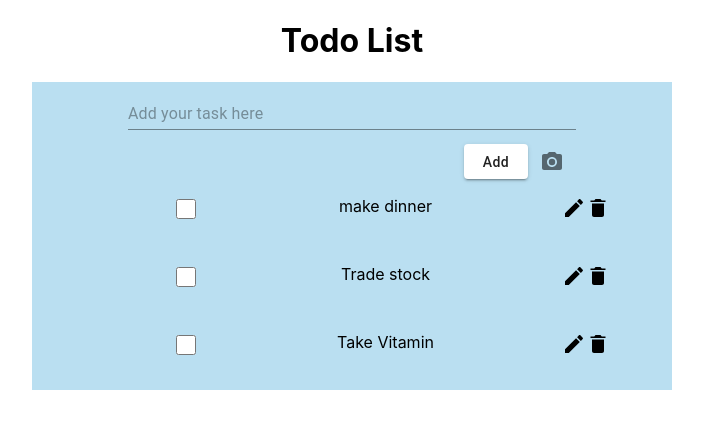
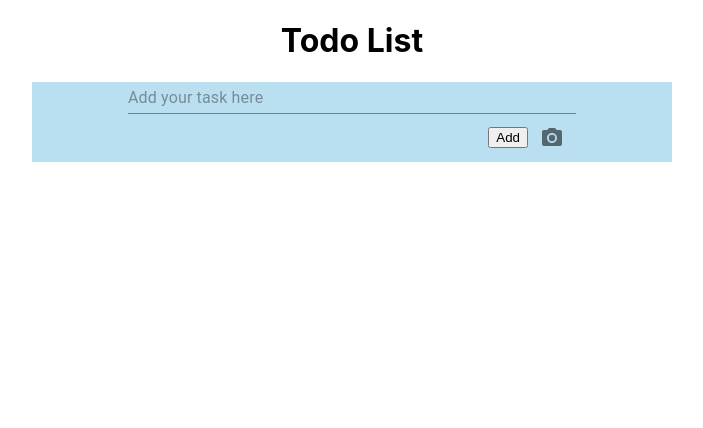
Before and after one commit to Alicerichardson28/todo-app-project-react-redux, a React (Create React App) app: page / in a window 1280 px wide. Shown: the top 428 px of the page, without its empty margins (288-991 px from the left). Built offline with nearby package versions, Linux system fonts and the light colour scheme.

Commit message:
add add todo function

```diff
--- a/src/components/AddTodo/AddTodo.js
+++ b/src/components/AddTodo/AddTodo.js
@@ -1,29 +1,44 @@
-import React from 'react';
+import React, { useState } from "react";
 import TextField from '@material-ui/core/TextField';
 import Button from '@material-ui/core/Button';
 import IconButton from '@material-ui/core/IconButton';
 import PhotoCamera from '@material-ui/icons/PhotoCamera';
+import { Input } from '@material-ui/core';
 
-const AddTodo = () => {
+const AddTodo = ({todoList, setTodoList}) => {
+    const [textTodo, setTextTodo] = useState('')
+
+    const handleSubmit = e => {
+        e.preventDefault();
+        setTodoList([...todoList,textTodo])
+        // ["make dinner", "make pizza"]
+        // ...,["make dinner"]
+    }
+
+    const handleChange = e => {
+        console.log(e.target, "handleChange")
+        setTextTodo(e.target.value)
+    }
+    console.log("textTodo", textTodo )
+    console.log("todoList", todoList )
     return (
         <div style={styles.container}>
-           <TextField
+            <form>
+                <Input
+                    type="text"
+                    value={textTodo}
+                    onChange={(e) => handleChange(e)}
                     id="standard-full-width"
                     placeholder="Add your task here"
                     fullWidth
-            margin="normal"
-            InputLabelProps={{
-                shrink: true,
-            }}
                 />
                 <div style={styles.containerBtn}>
-                <Button variant="contained" style={styles.btnAdd} component="span">
-                    Add
-                </Button>
+                    <button onClick={(e) => handleSubmit(e)}>Add</button>
                     <IconButton style={styles.icon} aria-label="upload picture" component="span">
                         <PhotoCamera />
                     </IconButton>
                 </div>
+            </form>
         </div>
     );
 };
--- a/src/components/DisplayTodos/DisplayTodos.js
+++ b/src/components/DisplayTodos/DisplayTodos.js
@@ -1,7 +1,7 @@
 import React from 'react';
 import Todo from './Todo'
 
-const DisplayTodos = () => {
+const DisplayTodos = ({todoList}) => {
     const todos = [
         "make dinner",
         "Trade stock",
@@ -9,8 +9,8 @@ const DisplayTodos = () => {
     ]
     return (
         <div style={styles.container}>
-            {todos.map(todoList =>
-                <Todo todoList={todoList}/>
+            {todoList.map(todo =>
+                <Todo todo={todo}/>
             )}
         </div>
     );
--- a/src/components/DisplayTodos/Todo.js
+++ b/src/components/DisplayTodos/Todo.js
@@ -2,12 +2,12 @@ import React from 'react';
 import { IoMdTrash, IoMdCreate } from "react-icons/io";
 
 
-const Todo = ({todoList}) => {
+const Todo = ({todo}) => {
     return (
         <div style={styles.container}>
             <div style={styles.todoList}>
                 <input style={styles.checkbox} type="checkbox"></input>
-                {todoList}
+                {todo}
                 <div>
                     <IoMdCreate size='24px'/>
                     <IoMdTrash size='24px'/>
--- a/src/components/TodoList/TodoList.js
+++ b/src/components/TodoList/TodoList.js
@@ -1,13 +1,15 @@
-import React from 'react';
+import React, { useState} from 'react';
 import AddTodo from '../AddTodo';
 import DisplayTodos from '../DisplayTodos';
 
 
 const TodoList = () => {
+
+    const [todoList, setTodoList ] = useState([])
     return (
         <div style={styles.container}>
-            <AddTodo/>
-            <DisplayTodos/>
+            <AddTodo todoList={todoList} setTodoList={setTodoList}/>
+            <DisplayTodos todoList={todoList}/>
         </div>
     );
 };
```
Also changed, not shown: 1 other file (tests, documents, lock files or other folders). Lines whose indentation alone changed are shown as unchanged.
